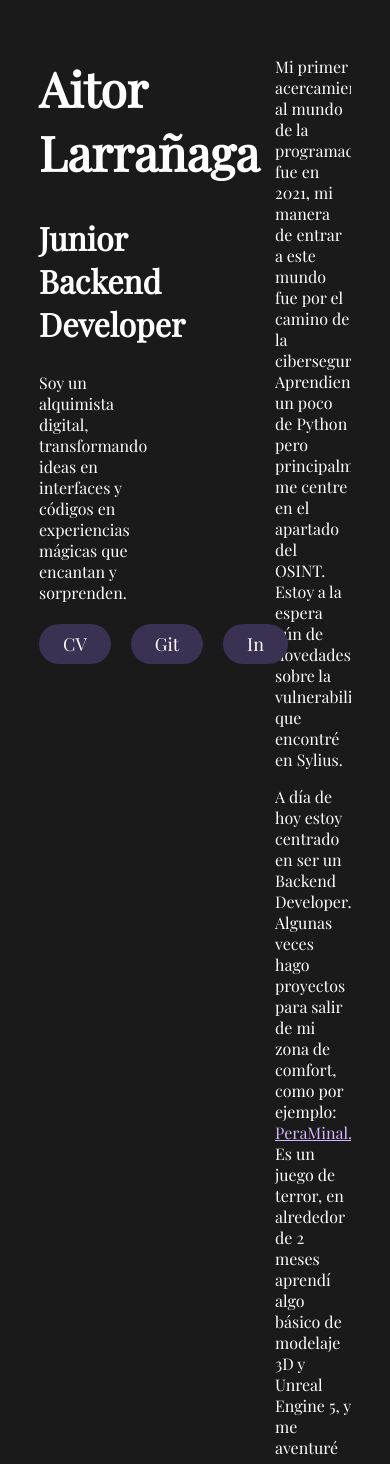
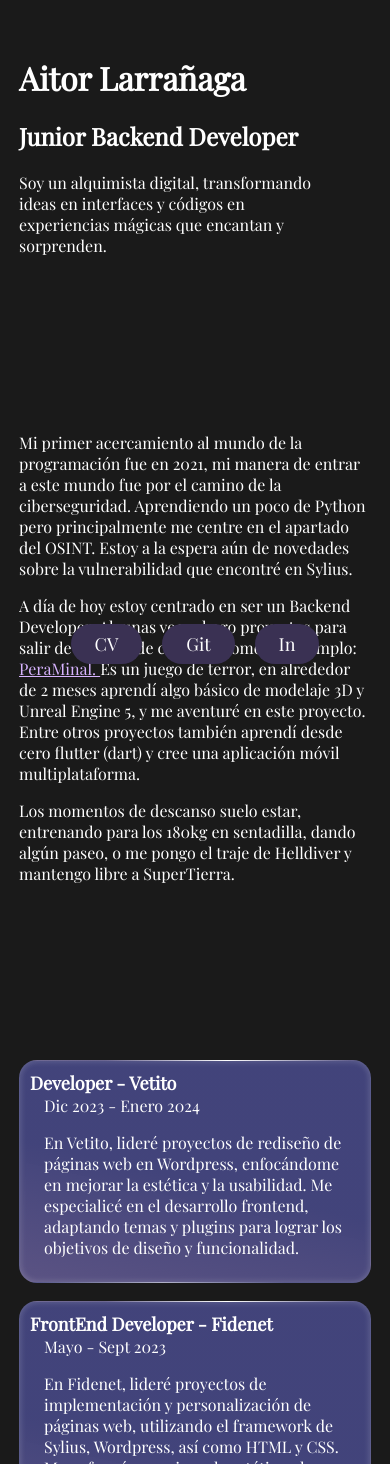
Before and after one commit to chiwaka03/Portfolio-in-React, a React (Vite) app in the folder vite-project/: page / in a window 390 px wide. Shown: the part 104-1568 px from the top of the page. Built offline with nearby package versions, Linux system fonts and the light colour scheme.

Commit message:
Responsive

```diff
--- a/vite-project/src/CSS/styles.css
+++ b/vite-project/src/CSS/styles.css
@@ -29,6 +29,10 @@ h1 {
 }
 h2 {
   font-size: 2rem;
+}
+
+p {
+  font-size: 1rem;
 }
 
 .body-container {
@@ -101,6 +105,7 @@ section {
 .social-container {
   position: fixed;
   bottom: 10vh;
+  z-index: 1000;
 }
 
 .text-alchemist {
@@ -129,12 +134,13 @@ section {
 .half-2 {
   width: 60%;
   overflow-y: auto;
-  margin-left: 50%;
+  margin-left: 40%;
 }
 
 .card-overlay {
   display: flex;
   flex-direction: column;
+  pointer-events: none; //al enlace no le afecte el padding
 }
 
 .card-overlay h2 {
@@ -199,23 +205,65 @@ section {
 }
 
 .card-time {
+  position: relative;
+  padding-top: 10px;
+  left: 0;
+  top: 0;
+}
+
+.card-name {
   position: absolute;
   top: 10px;
   left: 10px;
 }
 
-.card-name {
-  position: absolute;
-  left: 12rem;
-  top: 10px;
-}
-
 .card-text {
-  margin-top: 20px;
-  margin-left: 11rem;
+  margin-left: 0;
+  margin-top: 1rem;
 }
 
 .no-style {
   text-decoration: none;
   color: inherit;
 }
+
+/*
+  RESPONSIVE
+*/
+
+@media screen and (max-width: 1024px) {
+  h1 {
+    font-size: 2rem;
+  }
+  h2 {
+    font-size: 1.5rem;
+  }
+  .first-part {
+    flex-direction: column;
+    align-items: center;
+    max-width: 95%;
+  }
+  .half-1 {
+    width: 95%;
+    margin-left: 15%;
+    margin-right: 15%;
+    position: relative;
+    left: 0%;
+  }
+  .text-alchemist {
+    width: 20rem;
+  }
+  .half-2 {
+    width: 95%;
+    margin-left: 15%;
+    margin-right: 15%;
+  }
+  .half2-container {
+    margin-left: 0;
+  }
+  .card {
+    max-width: 100%;
+    margin: 0;
+
+  }
+}
--- a/vite-project/src/Experience.tsx
+++ b/vite-project/src/Experience.tsx
@@ -3,8 +3,9 @@ import React from 'react'
 const Experience: React.FC = () => {
     return (
 
-        <a href="https://www.vetito.xyz/" target="_blank" className="no-style">
+
         <div className="card">
+          <a href="https://www.vetito.xyz/" target="_blank" className="no-style">
           <div className="card-overlay">
             <h3 className="card-name">Developer - Vetito</h3>
             <span className="card-time">Dic 2023 - Enero 2024</span>
@@ -15,8 +16,8 @@ const Experience: React.FC = () => {
             adaptando temas y plugins para lograr los objetivos de diseño y funcionalidad.
             </span>
           </div>
+          </a>
         </div>
-        </a>
 
 
       );
--- a/vite-project/src/Experience2.tsx
+++ b/vite-project/src/Experience2.tsx
@@ -3,8 +3,9 @@ import React from 'react'
 const Experience: React.FC = () => {
     return (
 
-        <a href="https://fidenet.net/" target="_blank" className="no-style">
+
         <div className="card">
+          <a href="https://fidenet.net/" target="_blank" className="no-style">
           <div className="card-overlay">
             <h3 className="card-name">FrontEnd Developer - Fidenet</h3>
             <span className="card-time">Mayo - Sept 2023</span>
@@ -16,8 +17,9 @@ const Experience: React.FC = () => {
             establecidos por otros. Mejoré mis habilidades en el desarrollo frontend.
             </span>
           </div>
+          </a>
         </div>
-        </a>
+
 
 
       );
--- a/vite-project/src/Experience3.tsx
+++ b/vite-project/src/Experience3.tsx
@@ -3,8 +3,9 @@ import React from 'react'
 const Experience: React.FC = () => {
     return (
 
-        <a href="https://www.volkswagenvasa.com/" target="_blank" className="no-style">
+
         <div className="card">
+          <a href="https://www.volkswagenvasa.com/" target="_blank" className="no-style">
           <div className="card-overlay">
             <h3 className="card-name">Vasa Taldea</h3>
             <span className="card-time">Mayo - Sept 2023</span>
@@ -12,8 +13,9 @@ const Experience: React.FC = () => {
 
             </span>
           </div>
+          </a>
         </div>
-        </a>
+
 
       );
   };
```
